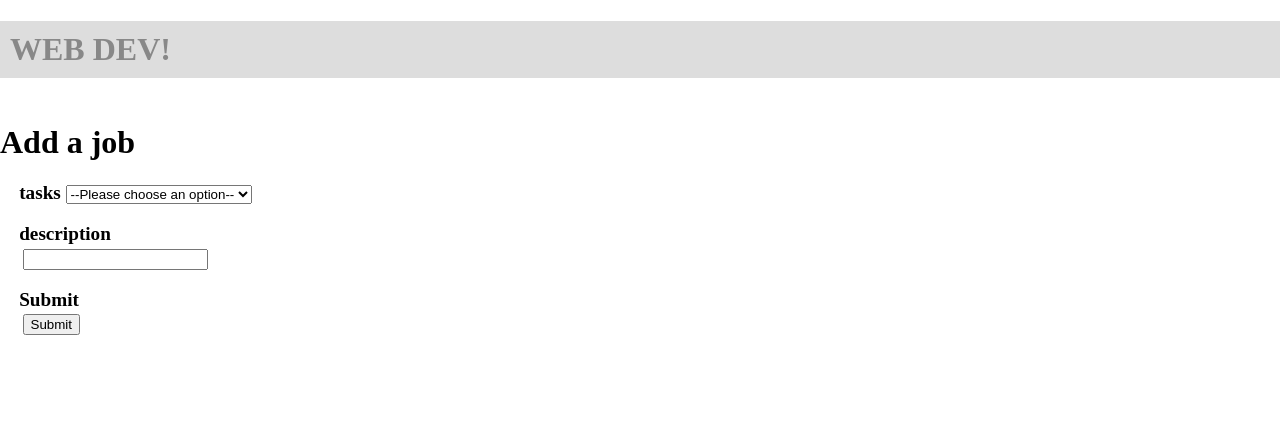
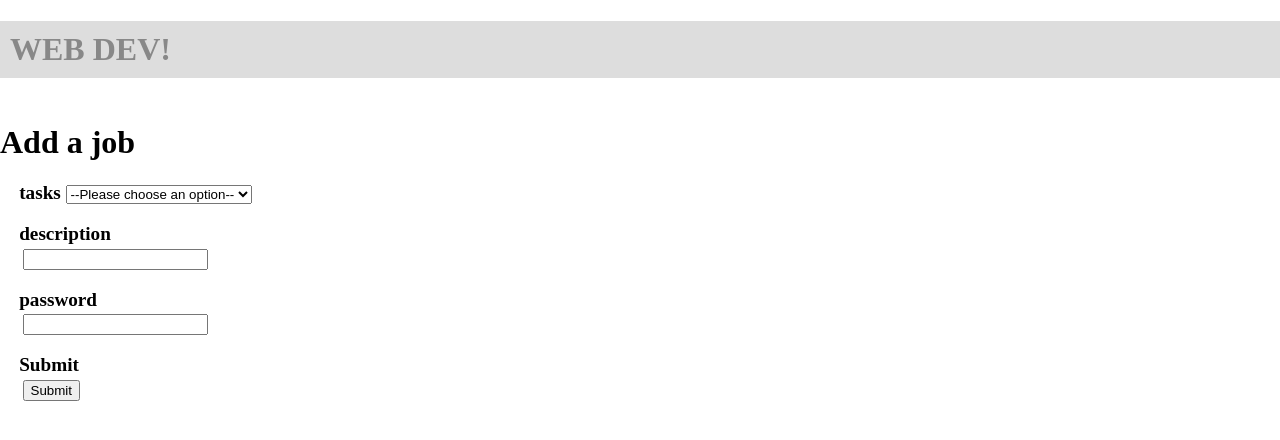
Before and after one commit to alimoezzi/Software_HR, a Python web app: template templates/job/job_add.html in a window 1280 px wide. Shown: the top 440 px of the page. Run offline with Jinja, Linux system fonts and the light colour scheme; the template is opened without the code that fills it, so the values that code supplies are empty.

Commit message:
Add job_add password for adding password

```diff
--- a/templates/job/job_add.html
+++ b/templates/job/job_add.html
@@ -13,6 +13,7 @@
             </select>
         </label>
         <label>description<input type="text" name="description"></label>
+        <label>password<input type="password" name="password"></label>
         <label>
             Submit
             <input type="submit">
```
